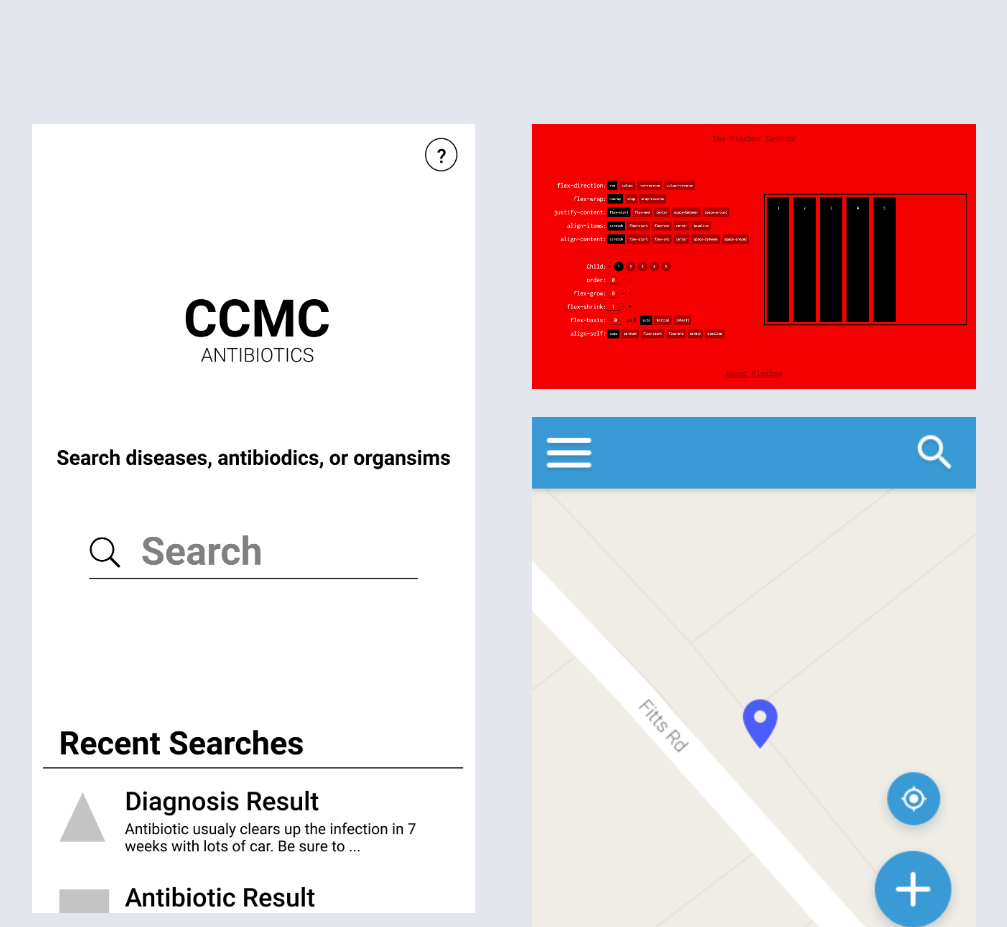
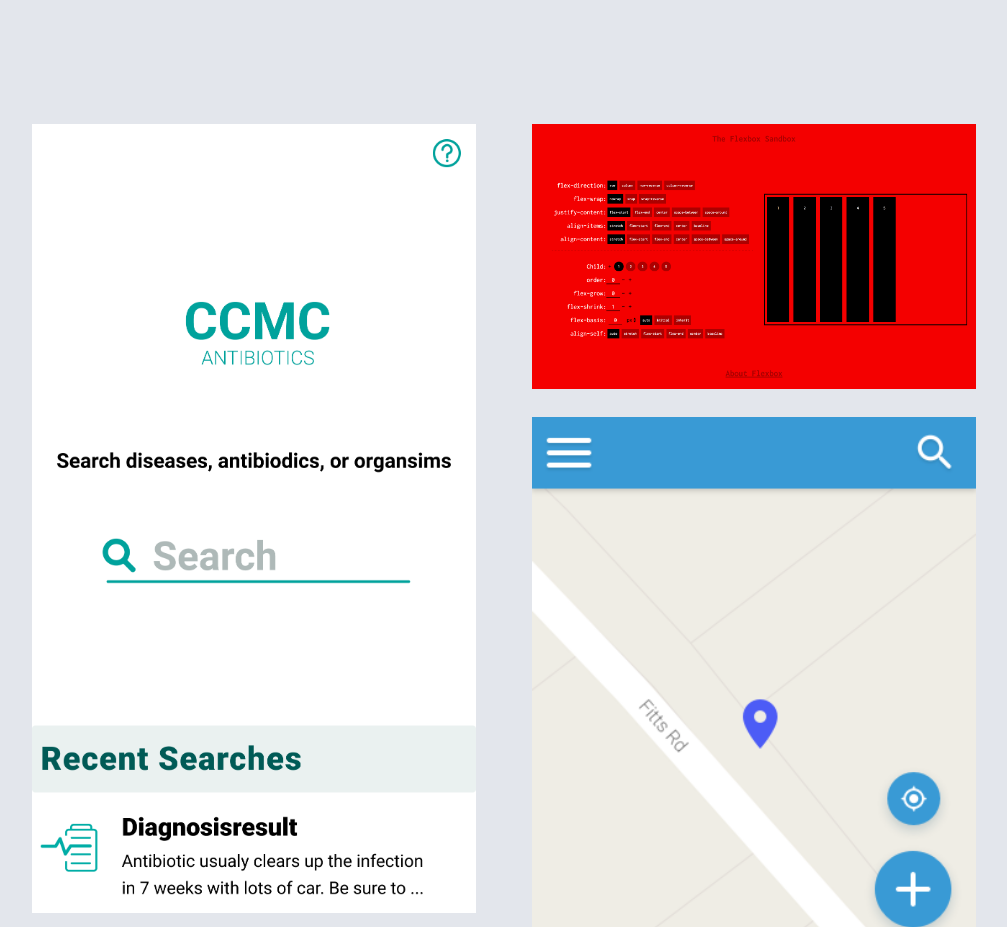
Before and after one commit to ErikLin/ErikLin.github.io, a plain HTML site: page index.html in a window 1280 px wide. Shown: the part 1020-1947 px from the top of the page, without its empty margins (136-1143 px from the left). Drawn offline with nearby package versions, Linux system fonts and the light colour scheme.

Commit message:
ccmc thumb update

```diff
--- a/index.html
+++ b/index.html
@@ -65,7 +65,7 @@
         <section id="work" class="clearfix">
             <div class="col-1">
                 <a href="ccmc.html">
-                    <img alt="CCMC antibiotics" src="img/ccmc/Home.png" />
+                    <img alt="CCMC antibiotics" src="img/ccmc/Home-c.png" />
                     <div class="overlay">
                        <h2>CCMC Antibiotics</h2>
                         <p><em>UX/UI design</em></p>
```
Also changed, not shown: img/ccmc/Home-c.png (added), img/ccmc/Home.png (deleted).
